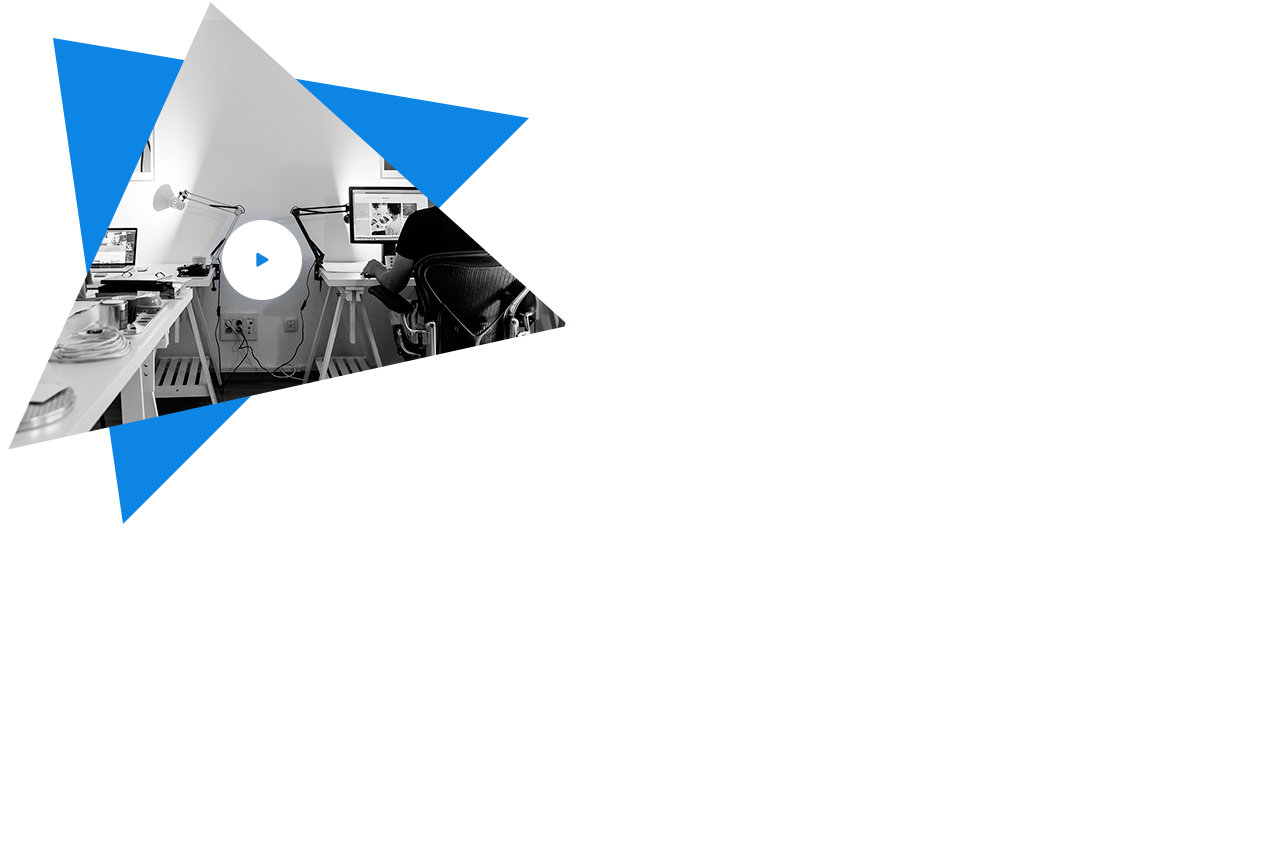
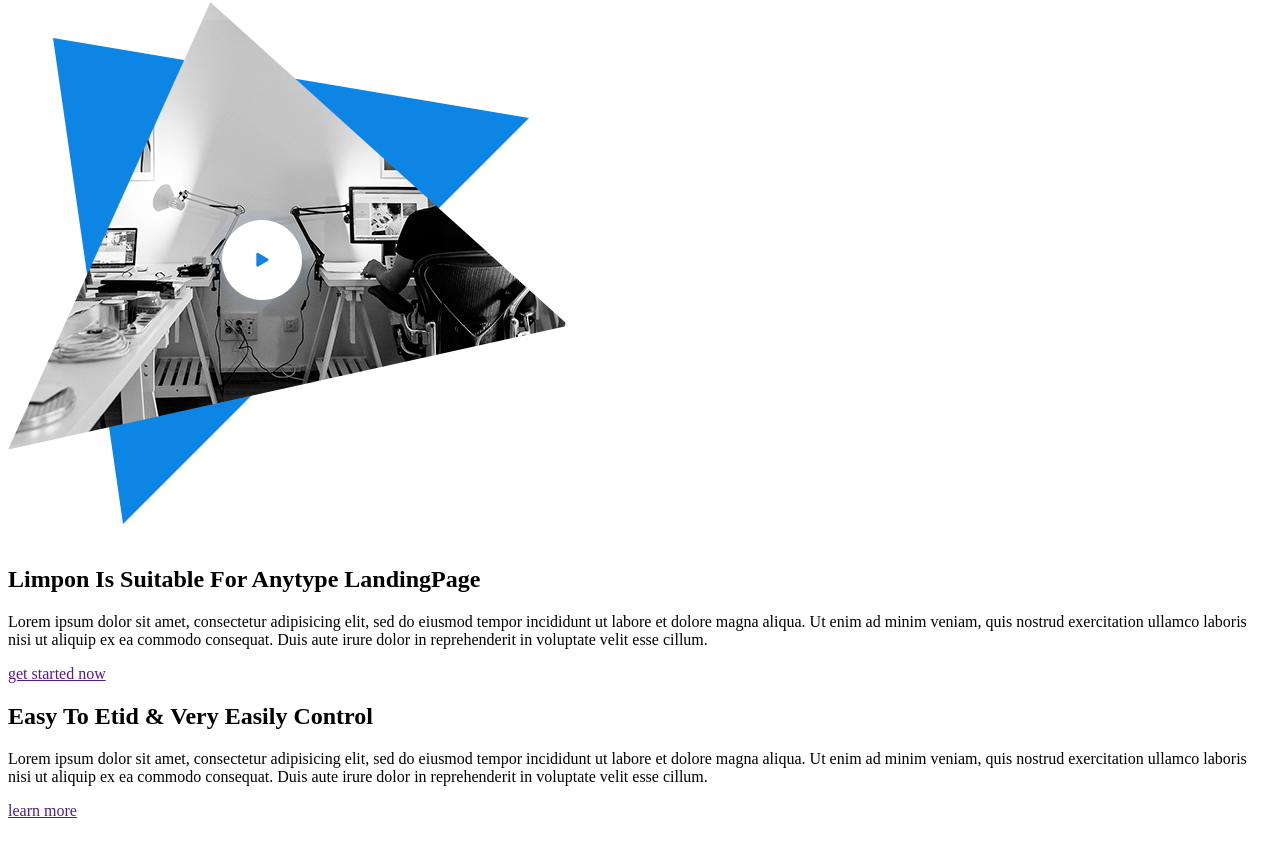
Before and after one commit to LapinMaksim/Limpon, a plain HTML site: page index.html in a window 1280 px wide. Shown: the part 2276-3122 px from the top of the page. Before the commit the page ends 2812 px from the top, so only its background shows below. Drawn offline with Linux system fonts and the light colour scheme.

Commit message:
block 8 9

```diff
--- a/index.html
+++ b/index.html
@@ -126,6 +126,32 @@
             <img src="img/play.png" alt="Video">
         </div>
     </div>
+    <div>
+        <div>
+            <img>
+            <div>
+                <div></div>
+                <h2>Limpon Is Suitable For Anytype LandingPage</h2>
+                <p>Lorem ipsum dolor sit amet, consectetur adipisicing elit, sed do eiusmod tempor incididunt ut labore et dolore magna aliqua. Ut enim ad minim veniam, quis nostrud exercitation ullamco laboris nisi ut aliquip ex ea commodo consequat. Duis aute irure dolor in reprehenderit in voluptate velit esse cillum.</p>
+                <div>
+                    <a href="">get started now</a>
+                </div>
+            </div>
+        </div>
+    </div>
+    <div>
+        <div>
+            <div>
+                <div></div>
+                <h2>Easy To Etid & Very Easily Control</h2>
+                <p>Lorem ipsum dolor sit amet, consectetur adipisicing elit, sed do eiusmod tempor incididunt ut labore et dolore magna aliqua. Ut enim ad minim veniam, quis nostrud exercitation ullamco laboris nisi ut aliquip ex ea commodo consequat. Duis aute irure dolor in reprehenderit in voluptate velit esse cillum.</p>
+                <div>
+                    <a href="">learn more</a>
+                </div>
+            </div>
+            <img>
+        </div>
+    </div>
 
 </body>
 </html>
```
